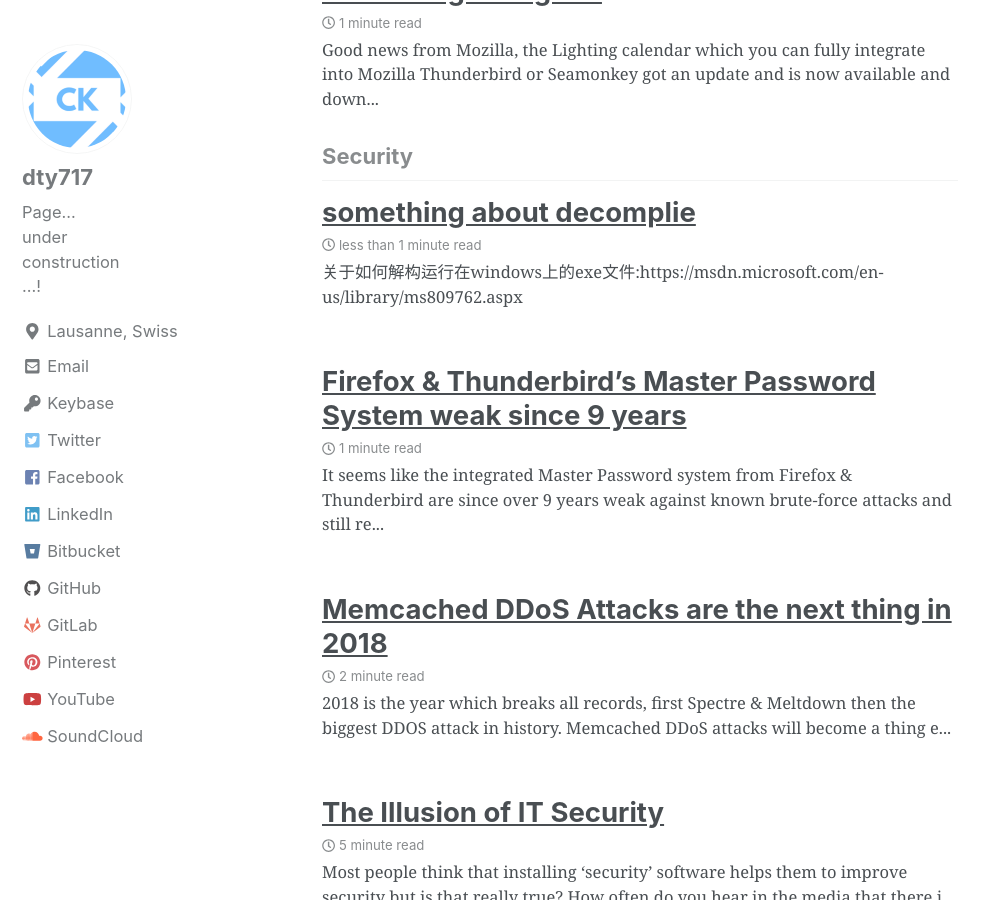
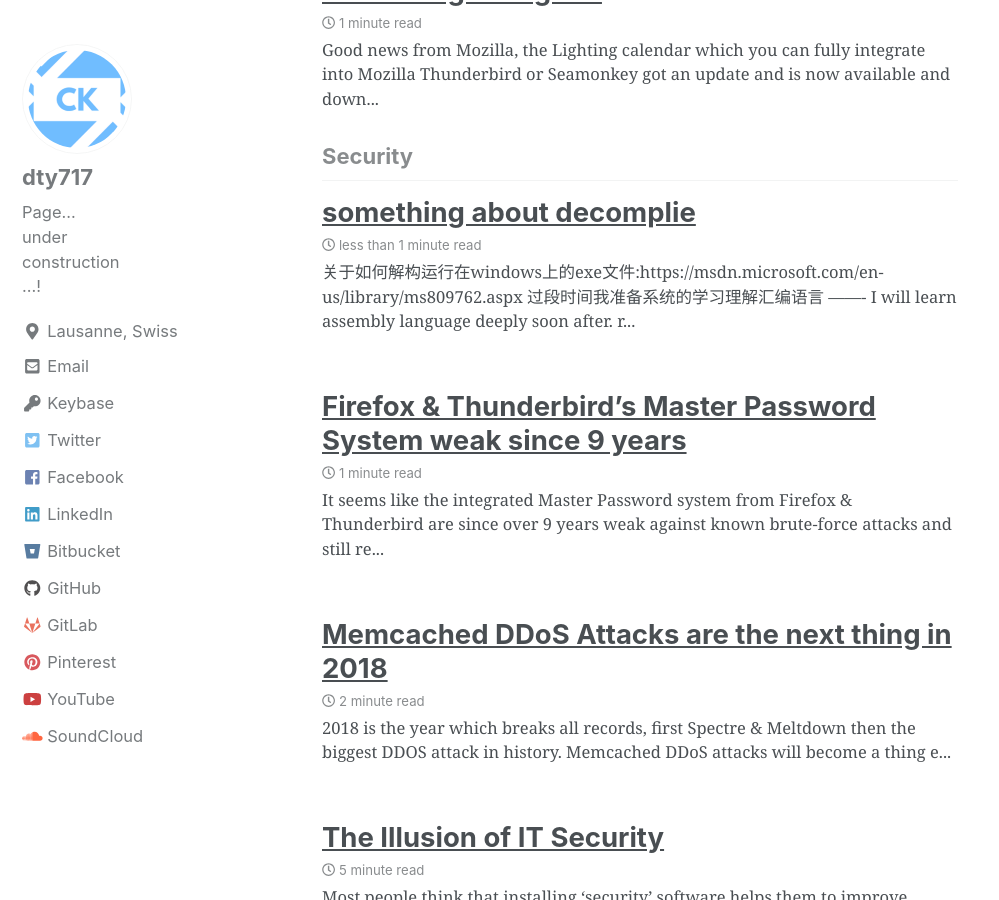
Before and after one commit to dty717/dty717.github.io, a Jekyll site: the page built from _pages/category-archive.html, in a window 1280 px wide and 900 px high, scrolled down 113476 px. Shown: the whole window, without its empty margins (0-999 px from the left). Built offline with Jekyll 4.4.1, drawn with Linux system fonts in a browser that asks for light colours; nearby versions of some CDN libraries; comment, search, counter and statistics services are not loaded; a style sheet for code colours, icons or effects is not loaded; some of the changed text lies outside the part shown.

Commit message:
new think

```diff
--- a/_posts/articles/2018-08-22-something-about-decompile.md
+++ b/_posts/articles/2018-08-22-something-about-decompile.md
@@ -7,9 +7,11 @@
 categories: [decomplie, ida, Security]
 ---
 关于如何解构运行在windows上的exe文件:<a href="https://msdn.microsoft.com/en-us/library/ms809762.aspx">https://msdn.microsoft.com/en-us/library/ms809762.aspx</a>
-
+<br>
+过段时间我准备系统的学习理解汇编语言
 <br>
 -------
 <br>
-
+I will learn assembly language deeply soon after.
+<br>
 resource about the decompiling of the exe in windows:<a href="https://msdn.microsoft.com/en-us/library/ms809762.aspx">https://msdn.microsoft.com/en-us/library/ms809762.aspx</a>
```
